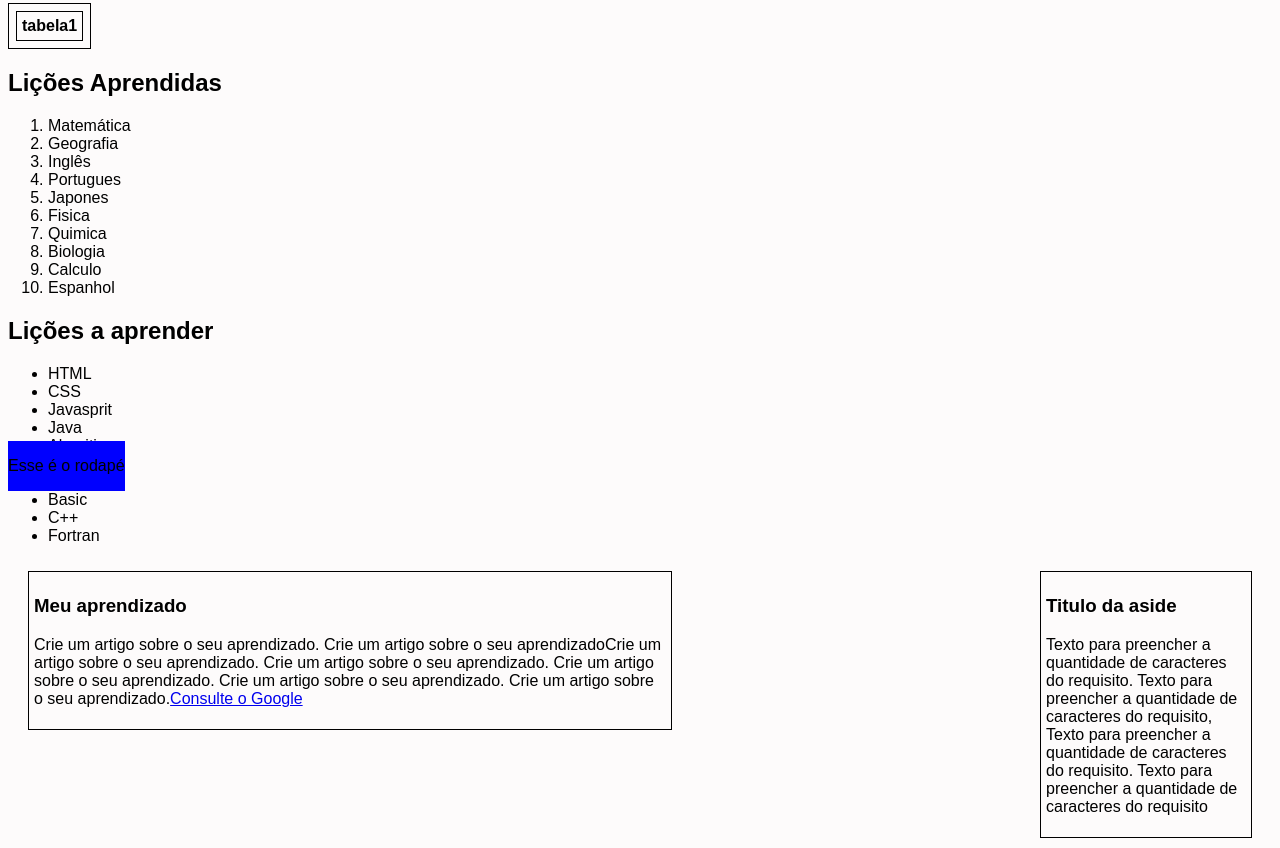
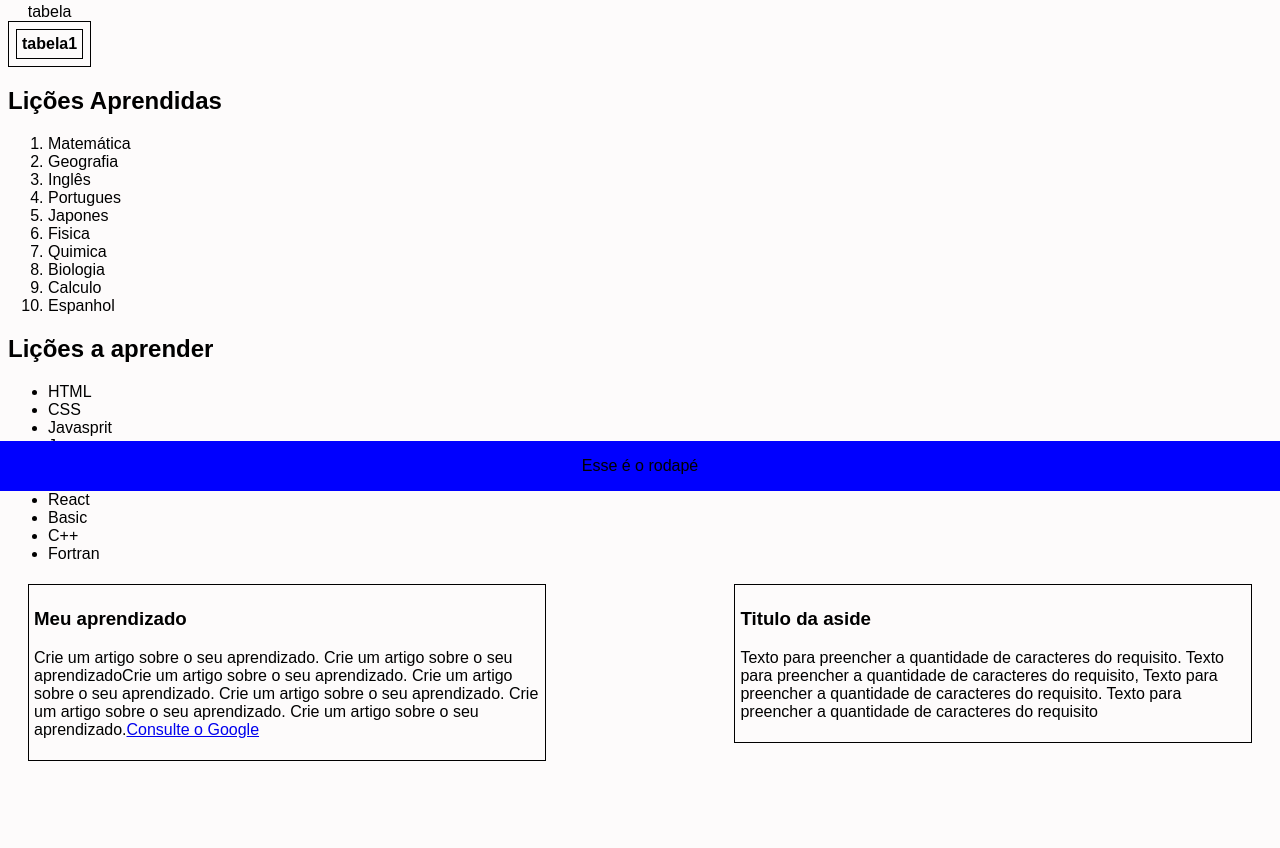
Before and after one commit to sergioajiki/lesson-learned, a website: page index.html in a window 1280 px wide. Shown: the part 309-1157 px from the top of the page. After the commit the page ends 1075 px from the top, so only its background shows below. Drawn offline with Linux system fonts and the light colour scheme.

Commit message:
refinando

```diff
--- a/index.html
+++ b/index.html
@@ -16,6 +16,7 @@
 
         <img id="minha_foto" src="minha_foto.jpg" alt="minha-foto">
         <table>
+            <caption>tabela</caption>
             <tr>
                 <th>tabela1</th>
             </tr>
@@ -60,6 +61,7 @@
             <p>Texto para preencher a quantidade de caracteres do requisito. Texto para preencher a quantidade de caracteres do requisito, Texto para preencher a quantidade de caracteres do requisito. Texto para preencher a quantidade de caracteres do requisito</p>
         </aside>
         <br>
+        <br>
         <!-- Insira pelo menos um link externo na página -->
 
         <!-- Crie uma tag html aside que contenha uma breve descrição sobre você -->
--- a/style.css
+++ b/style.css
@@ -41,26 +41,29 @@ table, th, td {
 .lado-esquerdo {
     padding: 5px;
     border: 1px solid black;
-    margin: 10px;
+    margin: 5px;
     float: left;
-    width: 50%;
+    width: 40%;
     margin-left: 20px;
+
 
 }
 
 .lado-direito {
     padding: 5px;
     border: 1px solid black;
-    margin: 10px;
-    width: 200px;
+    margin: 5px;
+    width: 40%;
     float: right;
     margin-right: 20px;
 
 }
 
 #rodape {
+    width: 100%;
     position: fixed;
-    bottom: 0;
+    left: 0px;
+    bottom: 0px;
     background-color: blue;
     text-align: center;
 
```
